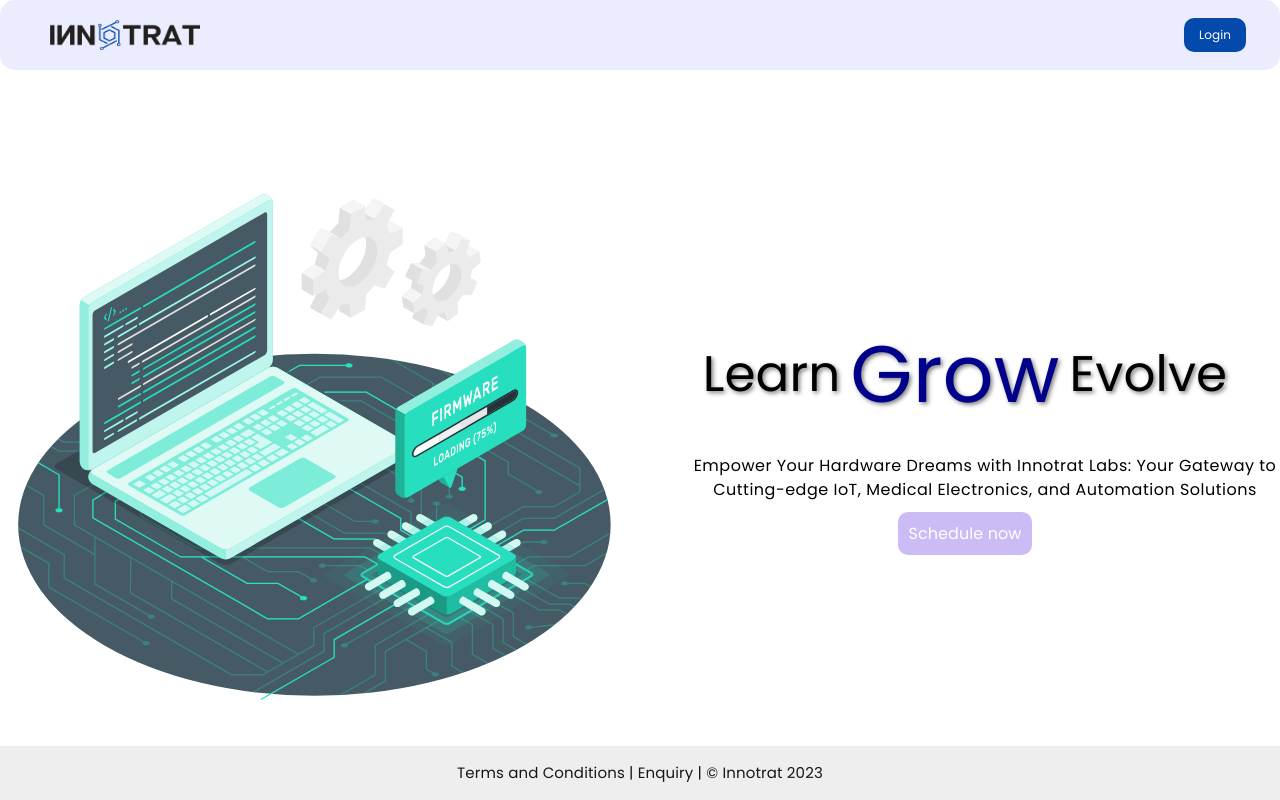
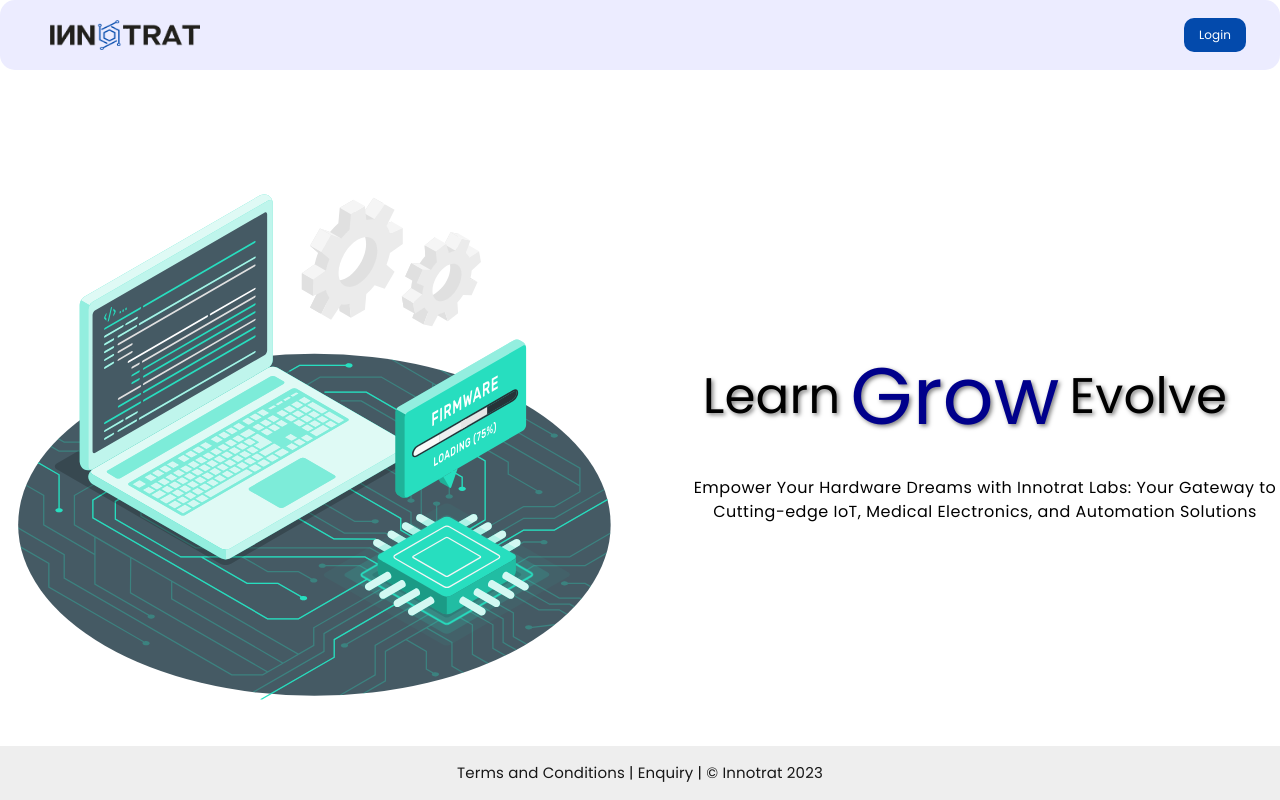
Before and after one commit to Praveen-innotrat/Innoview-search, a React (Create React App) app: page / in a window 1280 px wide. Shown: the top 800 px of the page. Built offline with nearby package versions, Linux system fonts and the light colour scheme.

Commit message:
internship bug has resolved

```diff
--- a/src/components/Innorview/ListedJobs/PostedInternships.jsx
+++ b/src/components/Innorview/ListedJobs/PostedInternships.jsx
@@ -26,7 +26,7 @@ function PostedInterships() {
       });
       if (response.status === 200 || response.status === 201) {
         let filterJobs = response.data.filter(
-          (data) => data.status_id !== "S1" && data.status_id !== "S2"
+          (data) => data.approved_status == 1
         );
         const interns = filterJobs.reverse();
         console.log(interns, "Jobs");
--- a/src/components/Landingpage/LandingScreen1.jsx
+++ b/src/components/Landingpage/LandingScreen1.jsx
@@ -32,7 +32,7 @@ function LandingScreen() {
               Empower Your Hardware Dreams with Innotrat Labs: Your Gateway to
               Cutting-edge IoT, Medical Electronics, and Automation Solutions
             </div>
-            <Link
+            {/* <Link
               to={
                 localStorage.getItem("auth-token")
                   ? "/innorview/schedule"
@@ -40,7 +40,7 @@ function LandingScreen() {
               }
             >
               <div className="scheldule-button">Schedule now</div>
-            </Link>
+            </Link> */}
           </div>
         </div>
         <div id="screen-2" className="screen-2">
```
